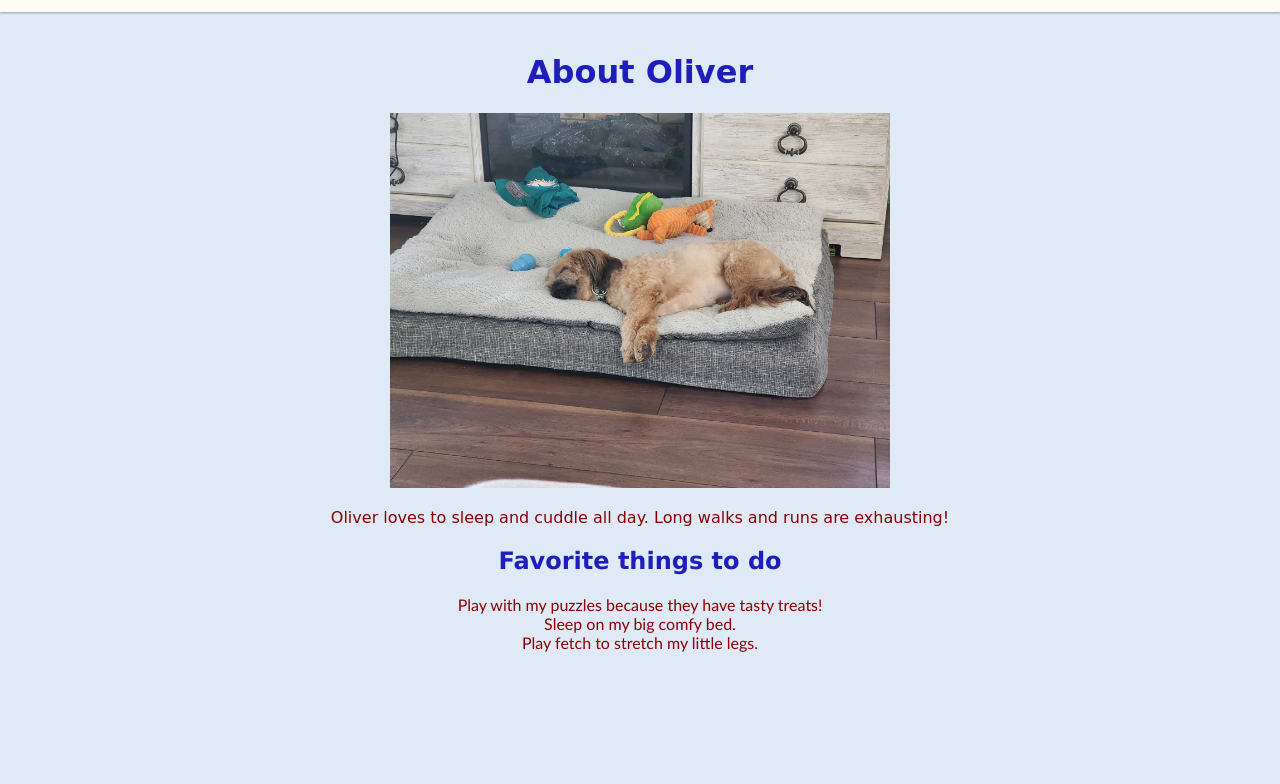
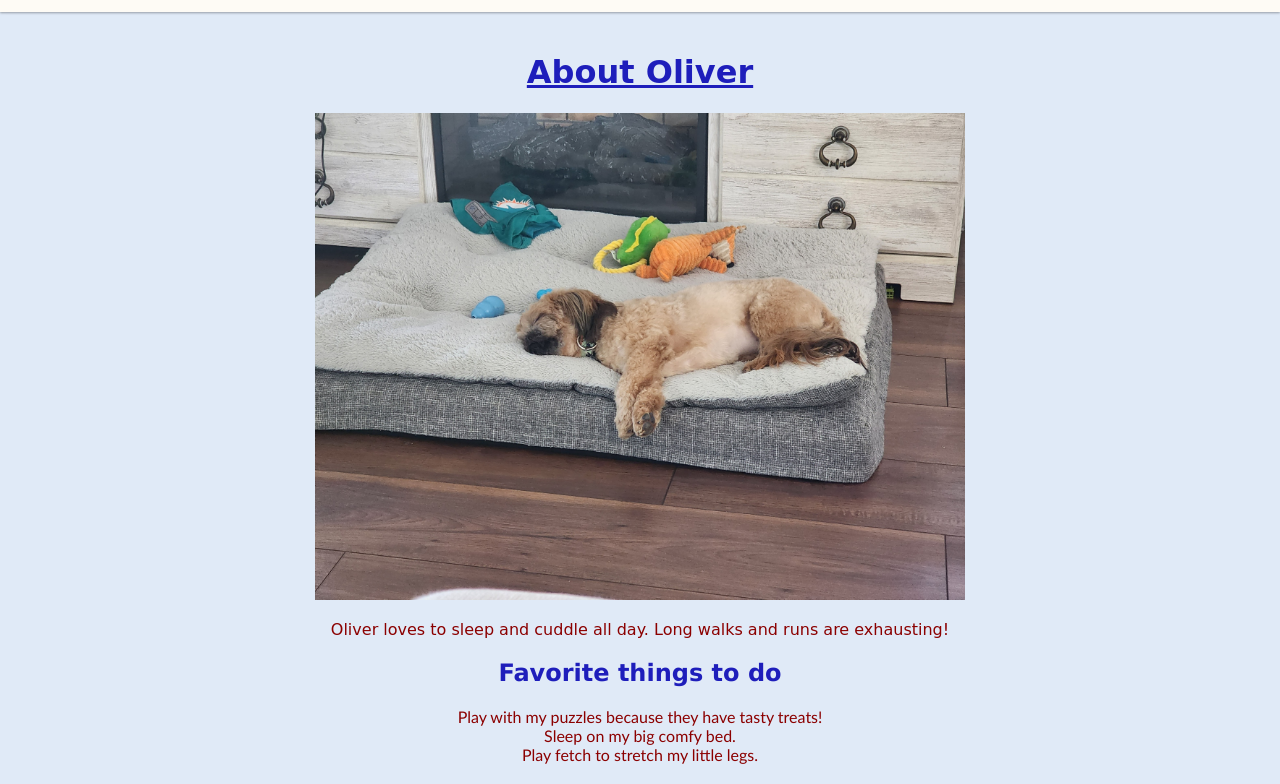
Before and after one commit to mouakiang/about-me-demo, a plain HTML site: page index.html in a window 1280 px wide. Shown: the part 68-852 px from the top of the page. Before the commit the page ends 800 px from the top, so only its background shows below. Drawn offline with Linux system fonts and the light colour scheme.

Commit message:
aded underline to about oliver header

```diff
--- a/index.html
+++ b/index.html
@@ -29,7 +29,7 @@
         </header>
 
         <main>
-            <h1>About Oliver</h1>
+            <h1><u>About Oliver</u></h1>
             <img src="./assets/oliver.jpg" id="oliver" alt="brown dog sleeping on bed" />
             <br />
             <p>Oliver loves to sleep and cuddle all day. Long walks and runs are exhausting!</p>
--- a/styles/global.css
+++ b/styles/global.css
@@ -35,7 +35,7 @@ main {
 }
 
 #oliver {
-    max-width: 500px;
+    max-width: 650px;
 }
 
 h1 {
```
